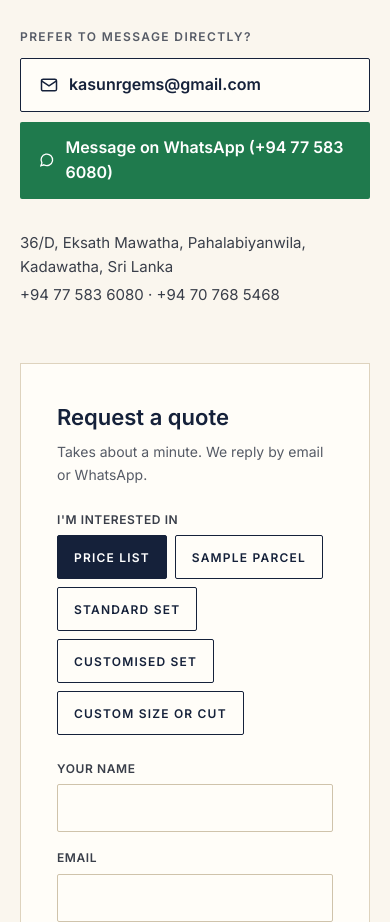
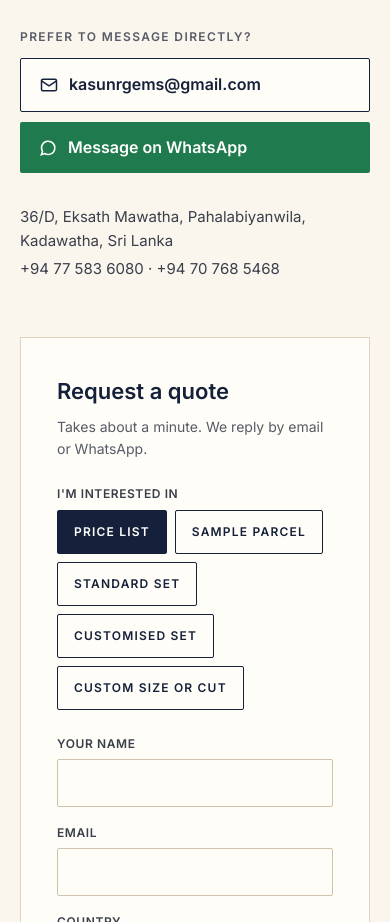
Before and after one commit to nandunr81/menik, a plain HTML site: page index.html in a window 390 px wide. Shown: the part 8760-9682 px from the top of the page. Drawn offline with nearby package versions, Linux system fonts and the light colour scheme.

Commit message:
WhatsApp button: drop the phone number from the label
Co-Authored-By: Claude Opus 5.5 <noreply@anthropic.com>
Claude-Session: https://claude.ai/code/session_01CQeXn8riA6vRNXtb57BFMv

```diff
--- a/index.html
+++ b/index.html
@@ -205,7 +205,7 @@ a{color:#15213A}a:hover{color:#7A5C24}
 <p style="margin: 0 0 12px; font-size: 12px; font-weight: 600; letter-spacing: 1.4px; text-transform: uppercase; color: #565B66">Prefer to message directly?</p>
 <div style="display: flex; flex-direction: column; gap: 10px; max-width: 380px">
 <a href="mailto:kasunrgems@gmail.com?subject=Price%20list%20request" style="background: #FFFDF8; color: #15213A; text-decoration: none; font-weight: 600; padding: 13px 18px; border-radius: 2px; border: 1.5px solid #15213A; min-height: 48px; box-sizing: border-box; display: flex; align-items: center; gap: 10px"><svg aria-hidden="true" fill="none" height="20" stroke="currentColor" stroke-width="1.8" viewbox="0 0 24 24" width="20"><rect height="14" rx="2" width="18" x="3" y="5"></rect><path d="m3 7 9 6 9-6"></path></svg>kasunrgems@gmail.com</a>
-<a href="https://wa.me/94775836080?text=Hello%2C%20I%27d%20like%20this%20month%27s%20price%20list." style="background: #1F7A4D; color: #fff; text-decoration: none; font-weight: 600; padding: 13px 18px; border-radius: 2px; min-height: 48px; box-sizing: border-box; display: flex; align-items: center; gap: 10px"><svg aria-hidden="true" fill="none" height="20" stroke="currentColor" stroke-width="1.8" viewbox="0 0 24 24" width="20"><path d="M4 20l1.4-4A8 8 0 1 1 8 18.6z"></path></svg>Message on WhatsApp (+94 77 583 6080)</a>
+<a href="https://wa.me/94775836080?text=Hello%2C%20I%27d%20like%20this%20month%27s%20price%20list." style="background: #1F7A4D; color: #fff; text-decoration: none; font-weight: 600; padding: 13px 18px; border-radius: 2px; min-height: 48px; box-sizing: border-box; display: flex; align-items: center; gap: 10px"><svg aria-hidden="true" fill="none" height="20" stroke="currentColor" stroke-width="1.8" viewbox="0 0 24 24" width="20"><path d="M4 20l1.4-4A8 8 0 1 1 8 18.6z"></path></svg>Message on WhatsApp</a>
 </div>
 <p style="margin: 32px 0 4px; font-size: 15px; color: #3A3F4A">36/D, Eksath Mawatha, Pahalabiyanwila, Kadawatha, Sri Lanka</p>
 <p style="margin: 0; font-size: 15px; color: #3A3F4A">+94 77 583 6080  ·  +94 70 768 5468</p>
```
